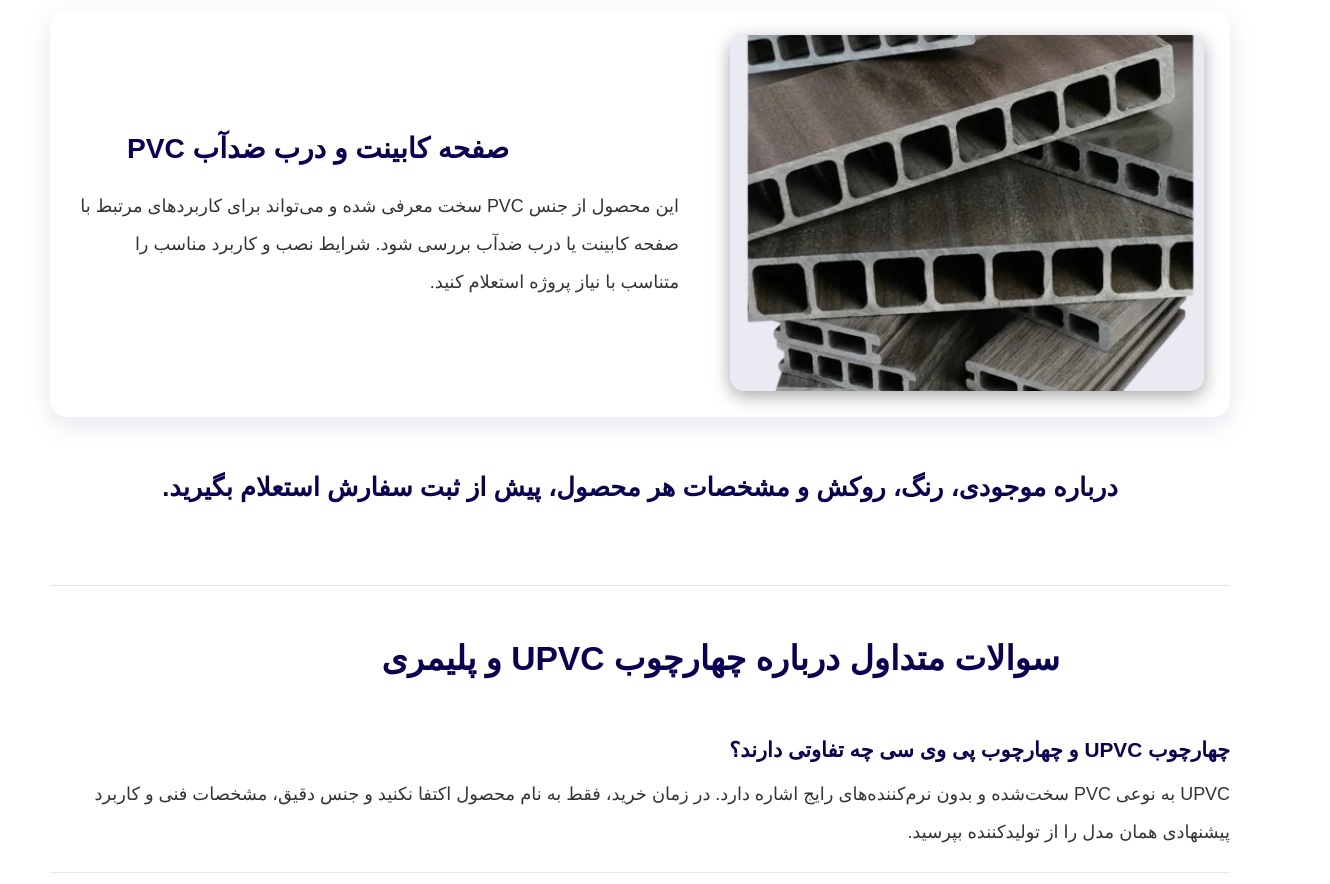
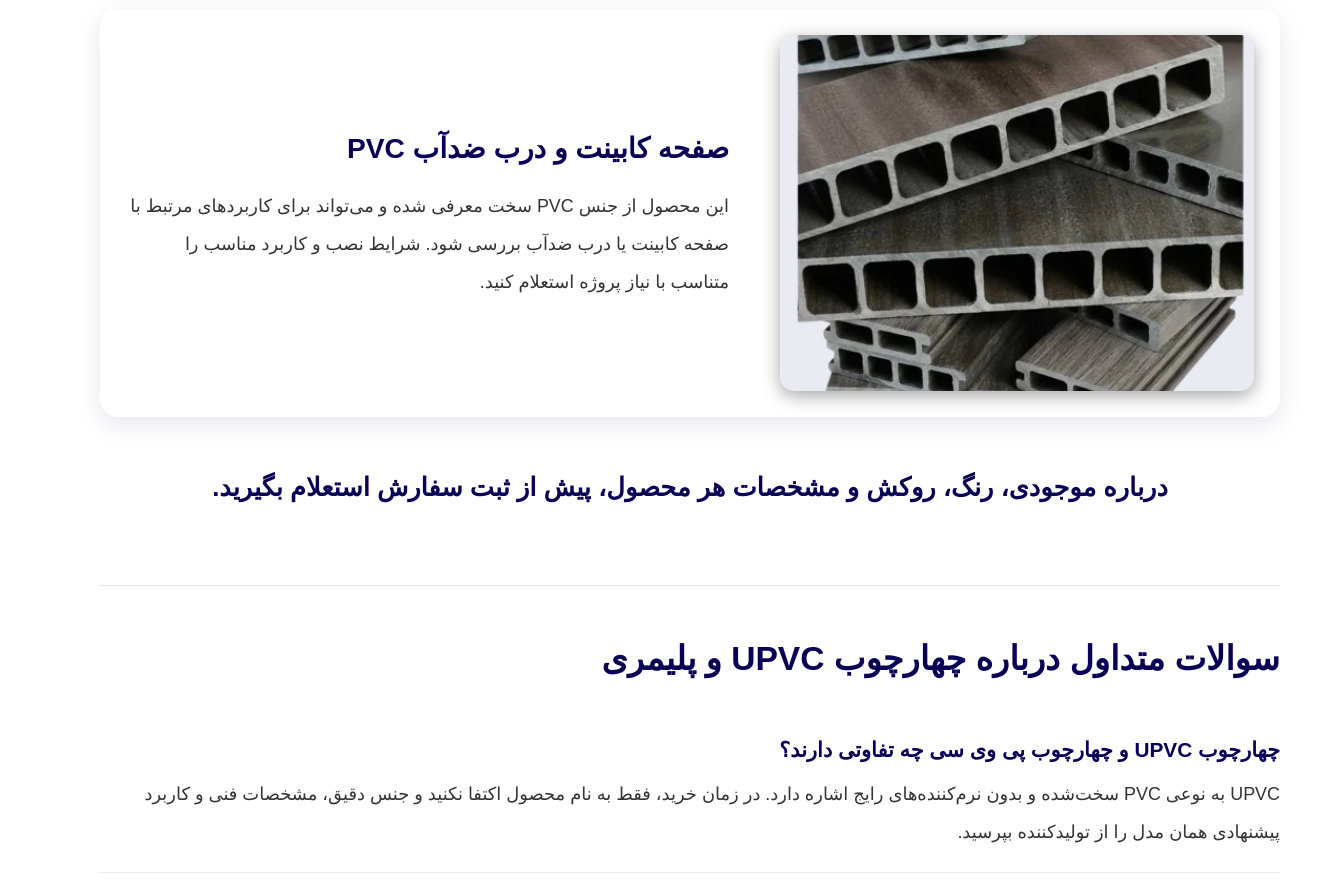
Before and after one commit to Mohammadrezaaofficial/Yaghma, a React (Vite) app: page /products in a window 1280 px wide. Shown: the part 1880-2764 px from the top of the page, 1330 px wide, since content can reach past the window. Built offline with nearby package versions, Linux system fonts and the light colour scheme.

Commit message:
Fix product page heading layout conflicts

```diff
--- a/src/styles/product.css
+++ b/src/styles/product.css
@@ -178,3 +178,56 @@
     padding: 13px;
   }
 }
+
+
+/* Keep product-page headings isolated from the homepage product-section styles. */
+.products-section .product-content h2,
+.products-section .products-faq > h2 {
+  position: static;
+  right: auto;
+  inset-inline: auto;
+  transform: none;
+  text-align: right;
+}
+
+.products-section {
+  width: 100%;
+  max-width: 100%;
+  margin-inline: auto;
+  overflow: visible;
+}
+
+.products-section .products-container {
+  width: min(100%, 1180px);
+  max-width: 100%;
+  margin-inline: auto;
+}
+
+.products-section .product-row {
+  min-width: 0;
+}
+
+.products-section .product-content,
+.products-section .products-faq,
+.products-section .products-faq-item {
+  min-width: 0;
+  overflow-wrap: anywhere;
+}
+
+.products-section .products-faq > h2 {
+  font-size: clamp(1.5rem, 2.8vw, 2.1rem);
+  font-weight: 900;
+  line-height: 1.7;
+}
+
+@media (max-width: 900px) {
+  .products-section .product-row {
+    grid-template-columns: minmax(0, 40%) minmax(0, 1fr);
+  }
+}
+
+@media (max-width: 650px) {
+  .products-section .product-row {
+    grid-template-columns: minmax(0, 1fr);
+  }
+}
```
